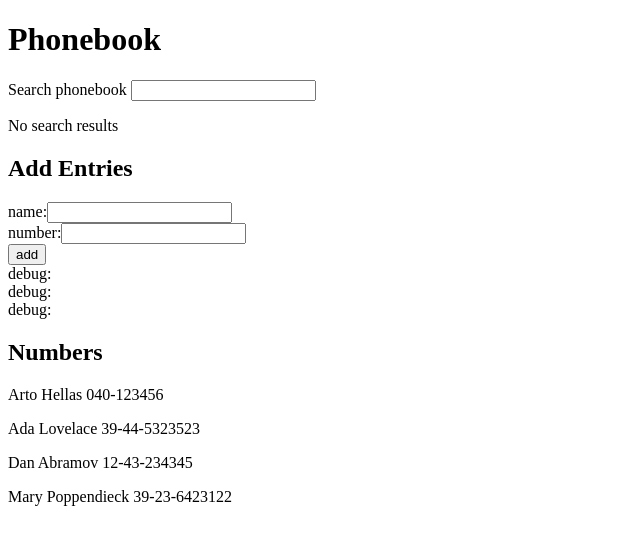
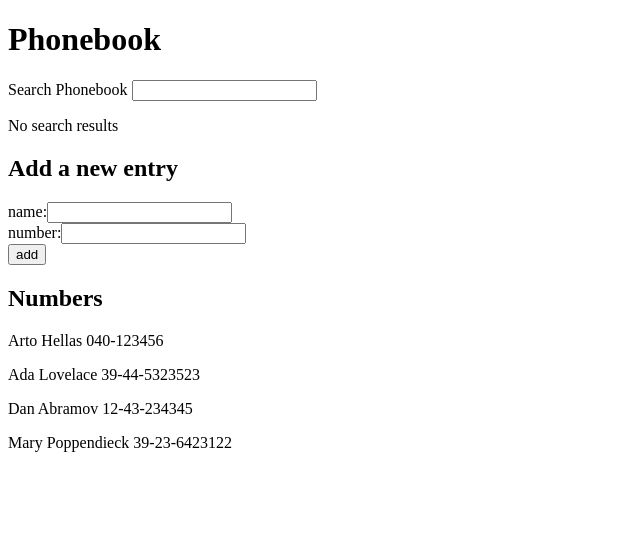
Before and after one commit to MismoMate/FullStackMooc, a React (Vite) app in the folder part2/phonebook/: page / in a window 1280 px wide. Shown: the top 544 px of the page, without its empty margins (0-640 px from the left). Built offline with nearby package versions, Linux system fonts and the light colour scheme.

Commit message:
Refactored search to Filter, new entries to PersonForm, and displaying the contacts to Persons

```diff
--- a/part2/phonebook/src/App.jsx
+++ b/part2/phonebook/src/App.jsx
@@ -1,4 +1,7 @@
 import { useState } from 'react'
+import Filter from './components/Filter'
+import PersonForm from './components/PersonForm'
+import Persons from './components/Persons'
 
 const App = () => {
   const [persons, setPersons] = useState([
@@ -21,7 +24,7 @@ const App = () => {
     event.preventDefault()
     const duplicate = persons.some(person => person.name.toLowerCase() === newName.toLowerCase())
     if (!duplicate) {
-      setPersons(persons.concat({name: newName, number: newNumber}))
+      setPersons(persons.concat({name: newName, number: newNumber, id: persons.length + 1}))
       setNewName('')
       setNewNumber('')
     } else {
@@ -45,56 +48,19 @@ const App = () => {
   return (
     <div>
       <h1>Phonebook</h1>
-      <p>Search phonebook <input value={searchField} onChange={handleSearch} /></p>
-      <div>
-        {
-          !match ? <p>No search results</p> : persons.map(person => {
-            if (person.name.toLowerCase().includes(searchField.toLowerCase())) {
-              return <Entry key={person.id} name={person.name} number={person.number} />
-            }
-          })
-        }
-      </div>
-      <h2>Add Entries</h2>
-      <form onSubmit={addPerson} >
-        <div>
-          name:
-          <input
-            value={newName}
-            onChange={handleNameChange}
-          />
-        </div>
-        <div>
-          number:
-          <input
-            value={newNumber}
-            onChange={handleNumberChange}
-          />
-        </div>
-        <div>
-          <button type="submit">add</button>
-        </div>
-      </form>
-      <div>debug: {newName}</div>
-      <div>debug: {newNumber}</div>
-      <div>debug: {searchField}</div>
+      <Filter text='Search Phonebook' inputValue={searchField} onChange={handleSearch} phonebook={persons} match={match} />
+
+      <h2>Add a new entry</h2>
+      <PersonForm onSubmit={addPerson} nameValue={newName} onNameChange={handleNameChange}
+                  numberValue={newNumber} onNumberChange={handleNumberChange}
+      />
+
       <h2>Numbers</h2>
-      <div>
-        {
-          persons.map(
-            person =>
-              <Entry key={person.id} name={person.name} number={person.number} />
-          )
-        }
-      </div>
+      <Persons persons={persons} />
+
     </div>
   )
 }
 
-const Entry = ({name, number}) => {
-  return (
-    <p>{name} {number}</p>
-  )
-}
 
 export default App
--- /dev/null
+++ b/part2/phonebook/src/components/Filter.jsx
@@ -0,0 +1,27 @@
+
+const Entry = ({name, number}) => {
+  return (
+    <p>{name} {number}</p>
+  )
+}
+
+const Filter = (props) => {
+
+    return (
+    <div>
+        <p>{props.text} <input value={props.inputValue} onChange={props.onChange} /></p>
+        <div>
+            {
+            !props.match ? <p>No search results</p> : props.phonebook.map(person => {
+                if (person.name.toLowerCase().includes(props.inputValue.toLowerCase())) {
+                return <Entry key={person.id} name={person.name} number={person.number} />
+                }
+            })
+            }
+        </div>
+    </div>
+    )
+}
+
+
+export default Filter
--- /dev/null
+++ b/part2/phonebook/src/components/PersonForm.jsx
@@ -0,0 +1,27 @@
+
+const PersonForm = (props) => {
+
+    return (
+        <form onSubmit={props.onSubmit} >
+            <div>
+            name:
+            <input
+                value={props.nameValue}
+                onChange={props.onNameChange}
+            />
+            </div>
+            <div>
+            number:
+            <input
+                value={props.numberValue}
+                onChange={props.onNumberChange}
+            />
+            </div>
+            <div>
+            <button type="submit">add</button>
+            </div>
+        </form>
+    )
+}
+
+export default PersonForm
--- /dev/null
+++ b/part2/phonebook/src/components/Persons.jsx
@@ -0,0 +1,21 @@
+
+const Persons = (props) => {
+    return (
+        <div>
+            {
+                props.persons.map(
+                    person =>
+                    <Entry key={person.id} name={person.name} number={person.number} />
+                )
+            }
+        </div>
+    )
+}
+
+const Entry = ({name, number}) => {
+  return (
+    <p>{name} {number}</p>
+  )
+}
+
+export default Persons
```
